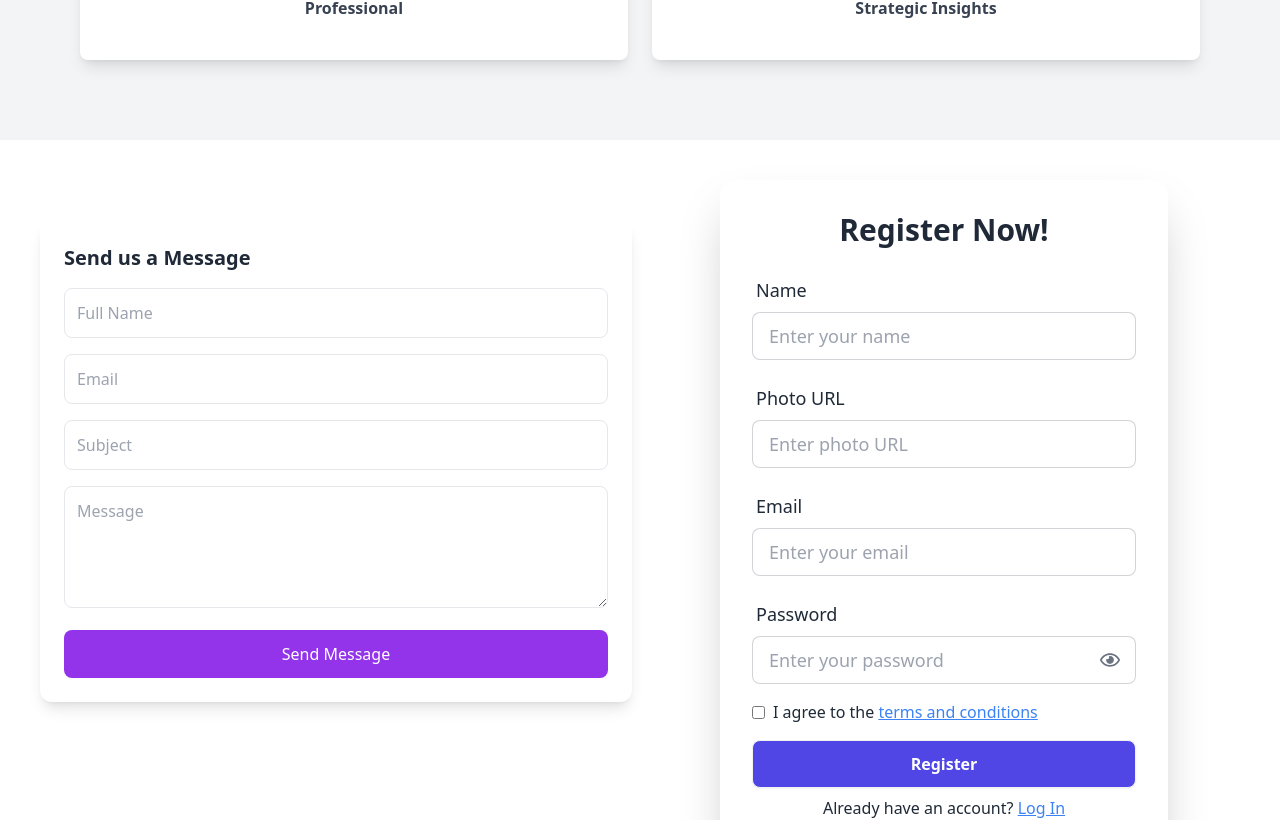
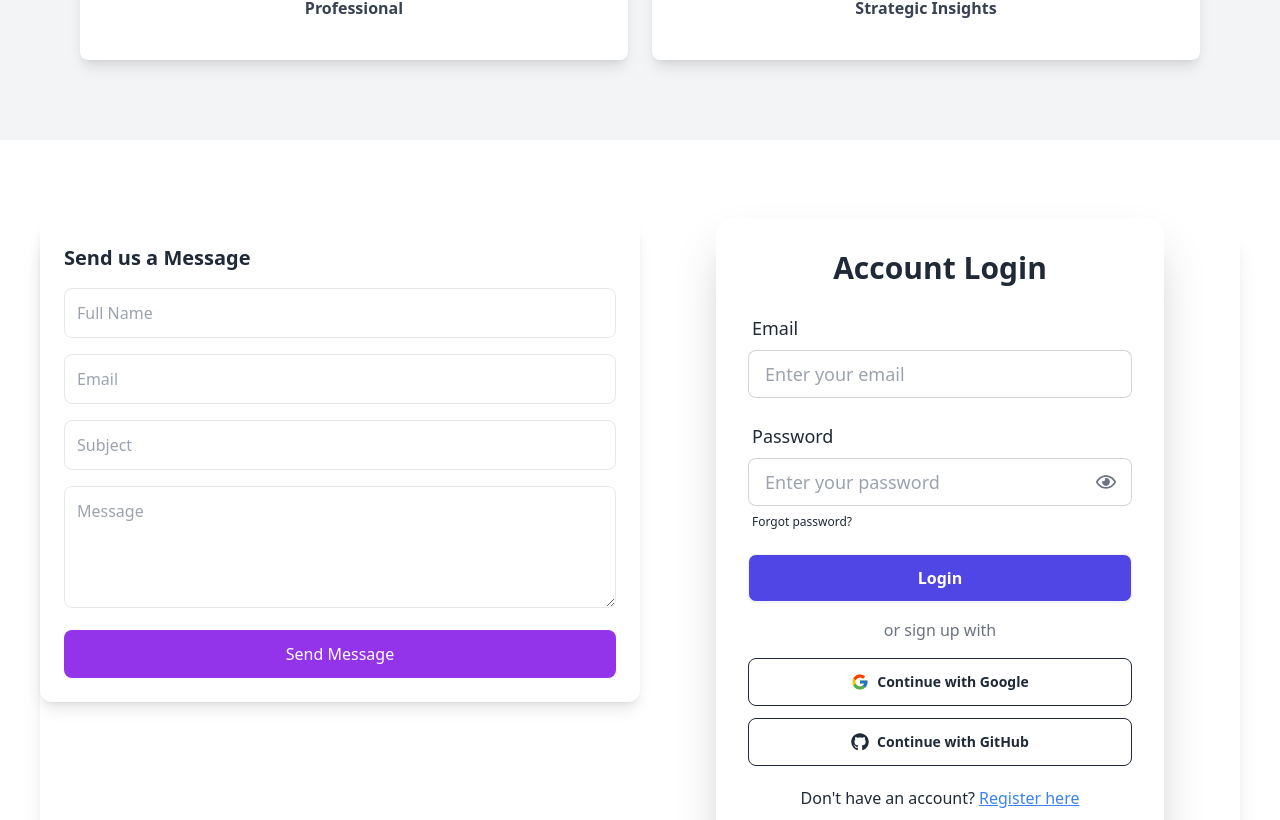
Before and after one commit to Md-Nur-Amin/Job-Portal-frontend, a React (Vite) app: page / in a window 1280 px wide. Shown: the part 2634-3454 px from the top of the page. Built offline with nearby package versions, Linux system fonts and the light colour scheme; no server answers.

Commit message:
few things fixed

```diff
--- a/src/Layout/AuthForm/Login/Login.jsx
+++ b/src/Layout/AuthForm/Login/Login.jsx
@@ -67,7 +67,7 @@ const Login = () => {
     return (
         <div className="min-h-screen flex items-center justify-center">
             <div className="bg-base-100 w-full max-w-md shadow-2xl p-8 my-5 rounded-2xl">
-                <h1 className="text-3xl font-bold text-center mb-5">Login now!</h1>
+                <h1 className="text-3xl font-bold text-center mb-5"> Account Login </h1>
                 <form onSubmit={handleLogin} className="space-y-4">
                     <div className="form-control w-full">
                         <label className="label"><span className="label-text text-lg">Email</span></label>
--- a/src/Layout/Components/Home/Home.jsx
+++ b/src/Layout/Components/Home/Home.jsx
@@ -9,7 +9,8 @@ import business from "../../../assets/businessTarget.png"
 import star from "../../../assets/sparkle.png"
 import content from "../../../assets/contentManagement.png"
 import SendMail from '../Contact/SendMail';
-import SignUp from '../../AuthForm/SignUp/SignUp';
+import Login from '../../AuthForm/Login/Login';
+
 
 const Home = () => {
     return (
@@ -178,11 +179,11 @@ const Home = () => {
                 </section>
             </div>
 
-            <div className="grid lg:grid-cols-2 mx-10 items-start gap-4">
+            <div className="grid lg:grid-cols-2 mx-10 items-start gap-0 shadow-xl rounded-3xl">
                 <SendMail />
 
-                <div className="-mt-20  ">
-                    <SignUp />
+                <div className="-mt-20">
+                    <Login></Login>
                 </div>
             </div>
 
```
